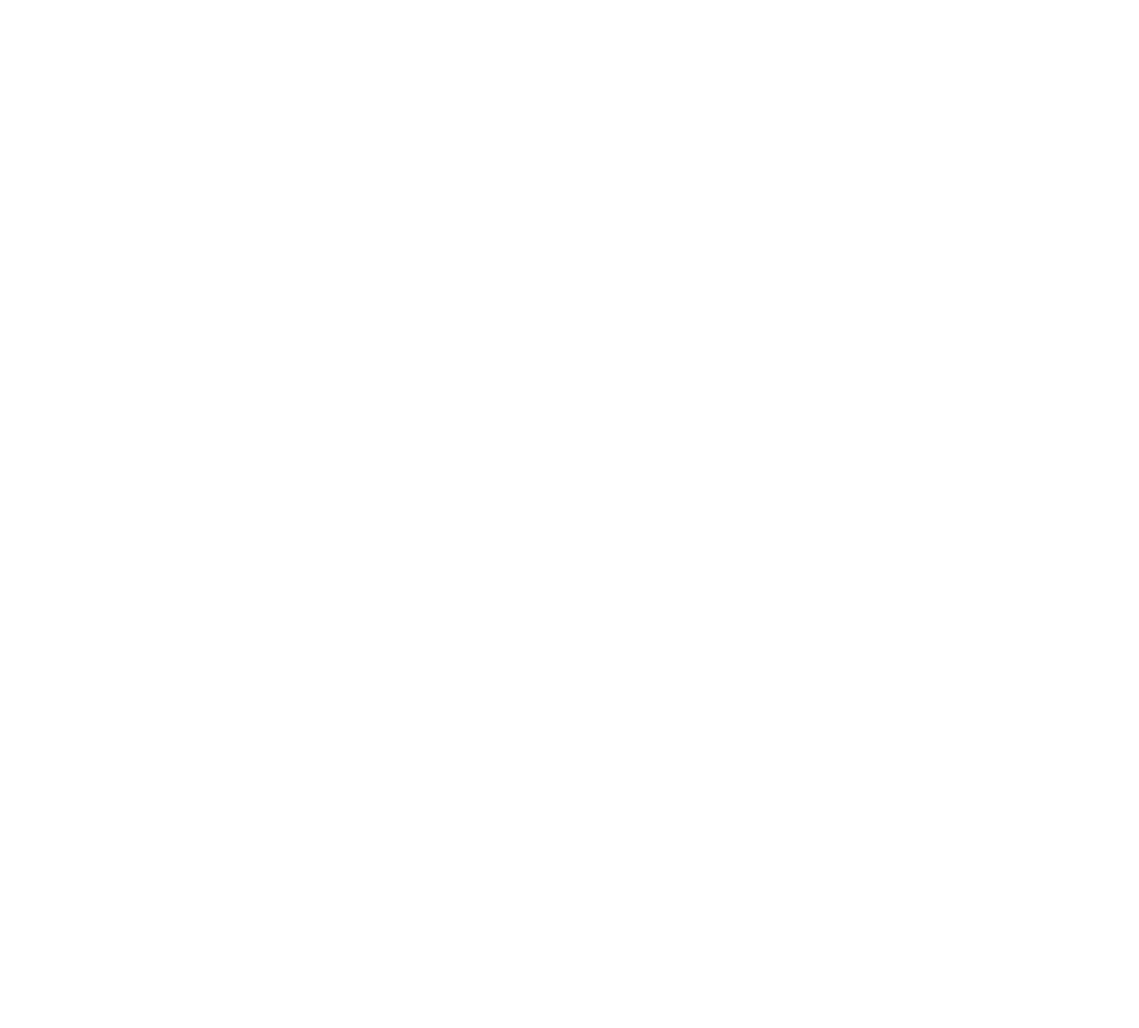
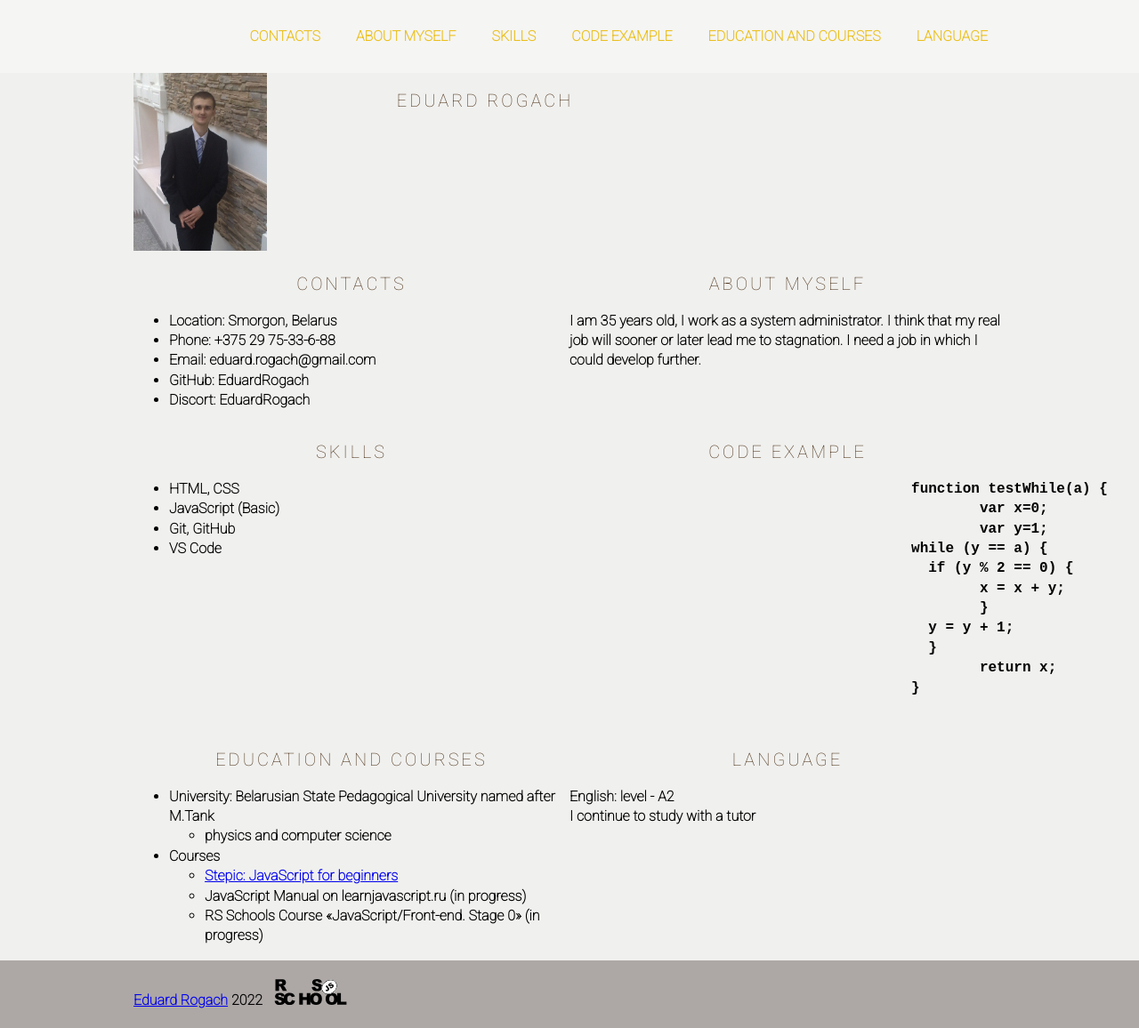
Before and after one commit to EduardRogach/rsschool-cv-stage0, a plain HTML site: page index.html in a window 1280 px wide. Shown: the whole page at 89% size. Before the commit the page ends 800 px from the top, so only its background shows below. Drawn offline with Linux system fonts and the light colour scheme.

Commit message:
fix: chahge index css

```diff
--- a/css/style.css
+++ b/css/style.css
@@ -0,0 +1,108 @@
+* {
+    box-sizing: border-box;
+}
+
+html {
+    scroll-behavior: smooth;
+}
+
+body {
+    min-height: 100vh;
+    margin: 0;
+    padding: 0;
+    display: flex;
+    flex-direction: column;
+    justify-content: space-between;
+    font-family: 'Roboto', sans-serif;
+    font-weight: 600;
+    font-size: 16px;
+    line-height: 1.4;
+}
+
+.header {
+    padding: 0 150px;
+    background-color: #f0f0eead;
+}
+
+.main {
+    padding: 0 150px;
+    background-color: #f0f0ee;
+}
+
+.footer {
+    padding: 20px 150px;
+    background-color: #ada8a6;
+    display: flex;
+    }
+
+.container {
+    max-width: 1440px;
+    margin: 0 auto;
+}
+
+.mail-container {
+    display: flex;
+    flex-wrap: wrap;
+}
+
+.nav-list {
+    list-style: none;
+    display: flex;
+    justify-content: flex-end;
+    align-items: center;
+}
+
+.nav-link {
+    padding: 0 20px;
+    line-height: 50px;
+    text-decoration: none;
+    color: #ebc020;
+    transition: .3s;
+    font-size: 18;
+    text-transform: uppercase;
+}
+
+.nav-link:hover {
+    color: rgb(204, 116, 1);
+}
+
+.section-item a {
+    color: aquamarine;
+    text-decoration: none;
+    transition: color 0.5s;
+}
+
+.section-item:hover {
+    color: aqua;
+}
+
+.section {
+    font-weight: bold;
+    width: 50%;
+}
+
+@media (max-width: 768px) {
+    .section {
+        width: 100%;
+    }
+}
+
+.section-title {
+    font-weight: 900;
+    text-transform: uppercase;
+    font-weight: 400;
+    font-size: 20px;
+    letter-spacing: 3px;
+    color: #4e341b;
+    text-align: center;
+}
+
+.link {
+    text-decoration: none;
+    color: #829985;
+    transition: color 0.5s;
+}
+
+.link:hover {
+    color: #5d7260;
+}
--- a/index.html
+++ b/index.html
@@ -1 +1,112 @@
 <!DOCTYPE html>
+<html lang="en">
+<head>
+    <meta charset="UTF-8">
+    <meta http-equiv="X-UA-Compatible" content="IE=edge">
+    <meta name="viewport" content="width=device-width, initial-scale=1.0">
+    <title>CV</title>
+    <link rel="stylesheet" href="css/style.css">
+    <link rel="icon" href="img/a.ico">
+	<link rel="preconnect" href="https://fonts.googleapis.com">
+	<link rel="preconnect" href="https://fonts.gstatic.com" crossorigin>
+	<link href="https://fonts.googleapis.com/css2?family=Roboto:wght@100&display=swap" rel="stylesheet">
+</head>
+<body>
+	<header class="header">
+		<div class="container">
+			<nav class="nav">
+				<ul class="nav-list">
+					<li class="nav-item"><a href="#contact" class="nav-link">Contacts</a></li>
+					<li class="nav-item"><a href="#about-myself" class="nav-link">About myself</a></li>
+					<li class="nav-item"><a href="#skills" class="nav-link">Skills</a></li>
+					<li class="nav-item"><a href="#code-example" class="nav-link">Code example</a></li>
+					<li class="nav-item"><a href="#education-courses" class="nav-link">Education and courses</a></li>
+					<li class="nav-item"><a href="#language" class="nav-link">Language</a></li>
+				</ul>
+			</nav>
+		</div>
+	</header>
+
+	<main class="main">
+		<div class="container mail-container">
+			<div class="container-photo">
+				<img src="img/foto.jpg" width="150" height="200" alt="This my photo" >
+			</div>
+			<section class="section" id="profile">
+				<h1 class="section-title">Eduard Rogach</h1>
+			</section>
+			<section class="section" id="Contacts">
+				<h2 class="section-title">Contacts</h2>
+				<ul>
+					<li>Location: Smorgon, Belarus</li>
+					<li>Phone: +375 29 75-33-6-88</li>
+					<li>Email: eduard.rogach@gmail.com</li>
+					<li>GitHub: EduardRogach</li>
+					<li>Discort: EduardRogach</li>
+				</ul>
+			</section>
+			<section class="section" id="about-myself">
+				<h2 class="section-title">About myself</h2>
+				<p> I am 35 years old, I work as a system administrator.
+				I think that my real job will sooner or later lead me to stagnation.
+				I need a job in which I could develop further.</p>
+			</section>
+			<section class="section" id="skills">
+				<h2 class="section-title">Skills</h2>
+				<ul>
+					<li>HTML, CSS</li>
+					<li>JavaScript (Basic)</li>
+					<li>Git, GitHub</li>
+					<li>VS Code</li>
+				</ul>
+			</section>
+			<section class="section" id="code-example">
+				<h2 class="section-title">Code example</h2>
+				<pre>
+					function testWhile(a) {
+						var x=0;
+						var y=1;
+					while (y == a) {
+					  if (y % 2 == 0) {
+						x = x + y;
+						}
+					  y = y + 1;
+					  }
+						return x;
+					}
+				</pre>
+			</section>
+			<section class="section" id="education-courses">
+				<h2 class="section-title">Education and courses</h2>
+				<ul>
+					<li>University:  Belarusian State Pedagogical University named after M.Tank
+						<ul>
+							<li>physics and computer science</li>
+						</ul>
+					</li>
+					<li>Courses
+						<ul>
+							<li><a href="https://stepik.org/course/2223/syllabus">Stepic: JavaScript for beginners</a></li>
+							<li>JavaScript Manual on learnjavascript.ru (in progress)</li>
+							<li>RS Schools Course «JavaScript/Front-end. Stage 0» (in progress)</li>
+						</ul>
+					</li>
+				</ul>
+			</section>
+			<section class="section" id="language">
+				<h2 class="section-title">Language</h2>
+				<p> English: level - A2  <br> I continue to study with a tutor</p>
+			</section>
+		</div>
+
+	</main>
+
+	<footer class="footer">
+		<div>
+			<a href="https://github.com/EduardRogach">Eduard Rogach</a>
+			<span>2022</span>
+			<a href="https://rs.school/js-stage0/"><img src="img/rs_school_js.svg" width="100" height="30" alt="RSSchool"></a>
+		</div>
+	</footer>
+</body>
+</html>
```
Also changed, not shown: img/a.ico (added), img/foto.jpg (added), img/rs_school_js.svg (added).
